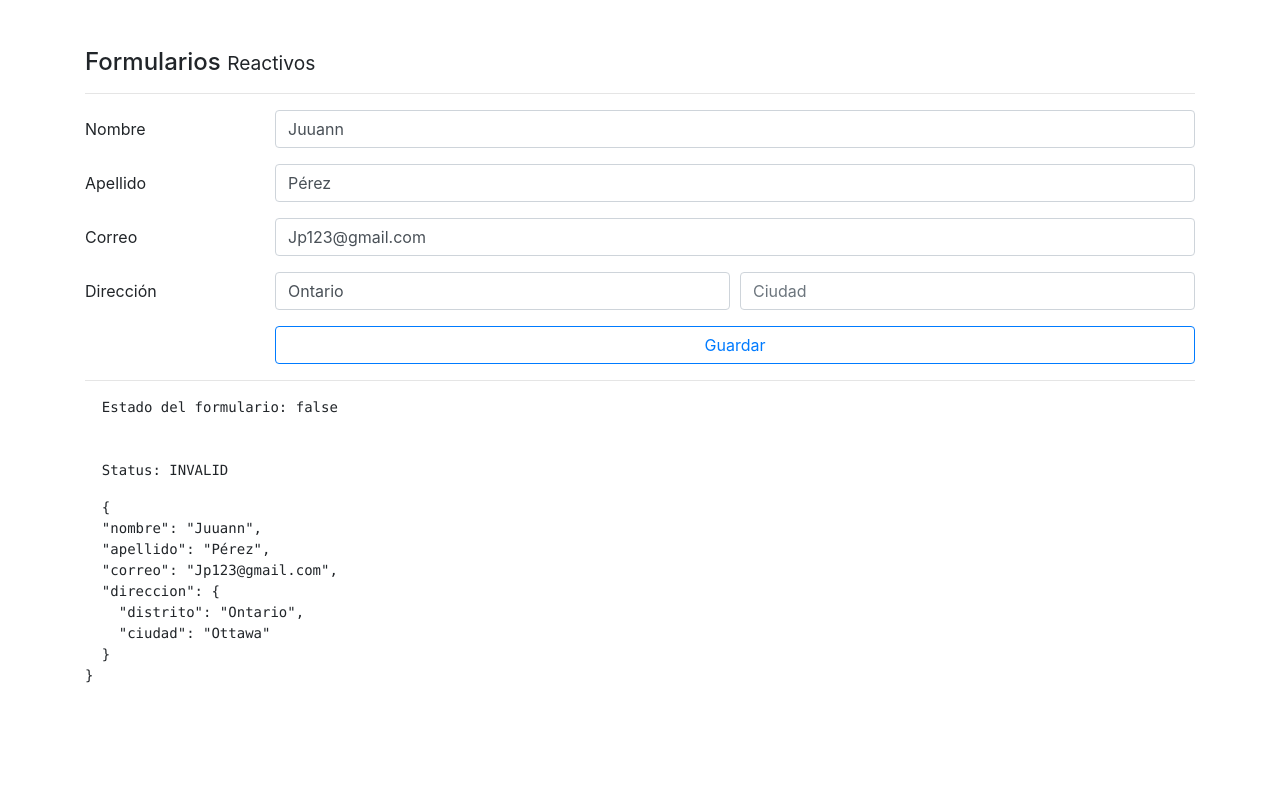
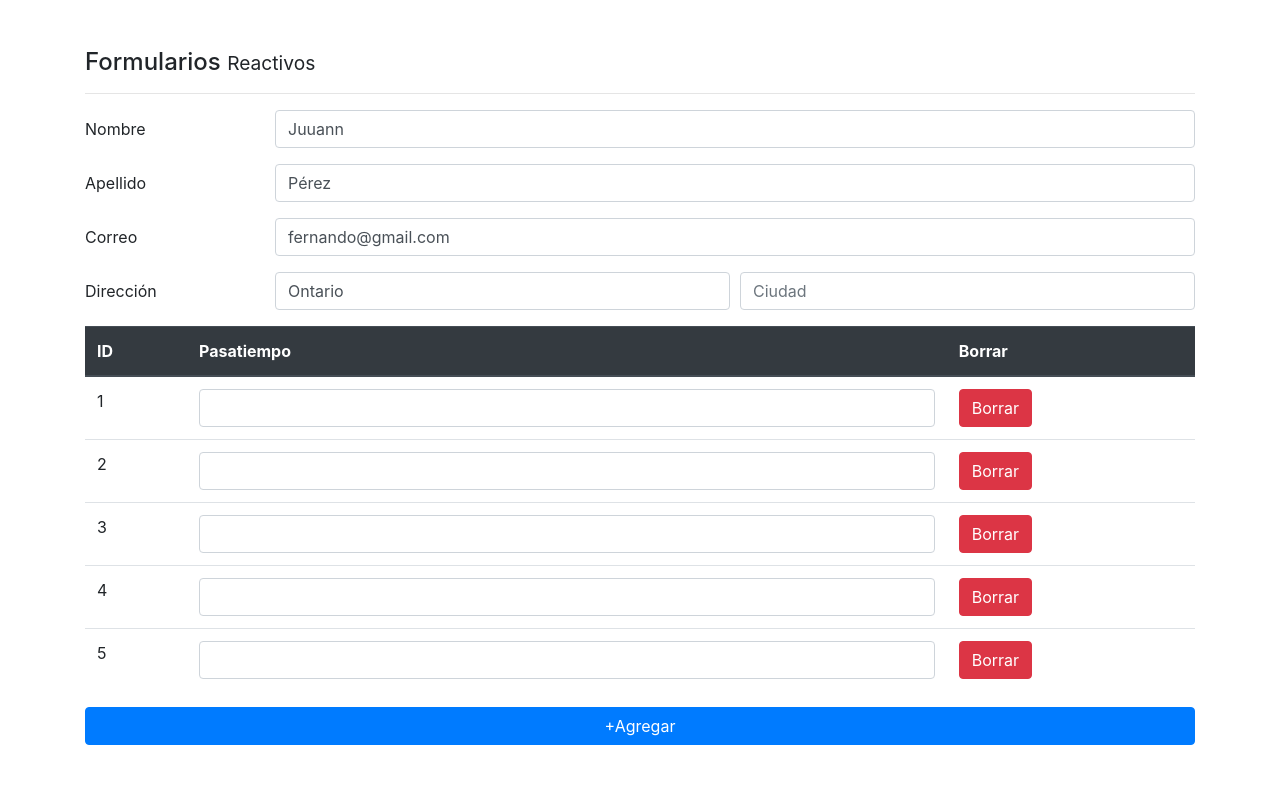
Before and after one commit to JonathanPerez666/Formularios, an Angular app: page /reactivo in a window 1280 px wide. Shown: the top 791 px of the page. Built offline with nearby package versions, Linux system fonts and the light colour scheme.

Commit message:
Reactivo arreglos dde FormControl - Form Array

```diff
--- a/src/app/pages/reactive/reactive.component.html
+++ b/src/app/pages/reactive/reactive.component.html
@@ -75,6 +75,41 @@
     </div>
   </div>
 
+  <div class="row">
+    <div class="col">
+
+        <table class="table">
+          <thead class="thead-dark">
+            <tr>
+              <th>ID</th>
+              <th>Pasatiempo</th>
+              <th>Borrar</th>
+            </tr>
+          </thead>
+          <tbody formArrayName="pasatiempos">
+            <tr *ngFor="let control of pasatiempos.controls; let i = index">
+              <td> {{ i+1 }} </td>
+              <td>
+                <input class="form-control"
+                       type="text"
+                       [formControlName]="i">
+              </td>
+              <td>
+                <button class="btn btn-danger">
+                  Borrar
+                </button>
+              </td>
+            </tr>
+          </tbody>
+        </table>
+
+        <button class="btn btn-primary mt-3 mb-5 btn-block"
+                type="button">
+            +Agregar
+        </button>
+
+    </div>
+  </div>
 
   <div class="form-group row">
     <label class="col-2 col-form-label">&nbsp;</label>
--- a/src/app/pages/reactive/reactive.component.ts
+++ b/src/app/pages/reactive/reactive.component.ts
@@ -1,5 +1,5 @@
 import { Component, OnInit } from '@angular/core';
-import { FormBuilder, FormGroup, Validators } from '@angular/forms';
+import { FormArray, FormBuilder, FormGroup, Validators } from '@angular/forms';
 
 @Component({
   selector: 'app-reactive',
@@ -18,6 +18,9 @@
   ngOnInit(): void {
   }
 
+  get pasatiempos(){
+    return this.forma.get('pasatiempos') as FormArray;
+  }
 
   get nombreNoValido(){
     return this.forma.get('nombre').invalid && this.forma.get('nombre').touched
@@ -43,7 +46,10 @@
         direccion: this.fb.group({
           distrito: ['', Validators.required ],
           ciudad: ['', Validators.required],
-        })
+        }),
+        pasatiempos: this.fb.array([
+          [],[],[],[],[]
+        ])
       });
   }
 
@@ -52,7 +58,7 @@
     this.forma.reset({
       nombre: "Juuann",
       apellido: "Pérez",
-      correo: "Jp123@gmail.com",
+      correo: "fernando@gmail.com",
       direccion: {
         distrito: "Ontario",
         ciudad: "Ottawa"
```
